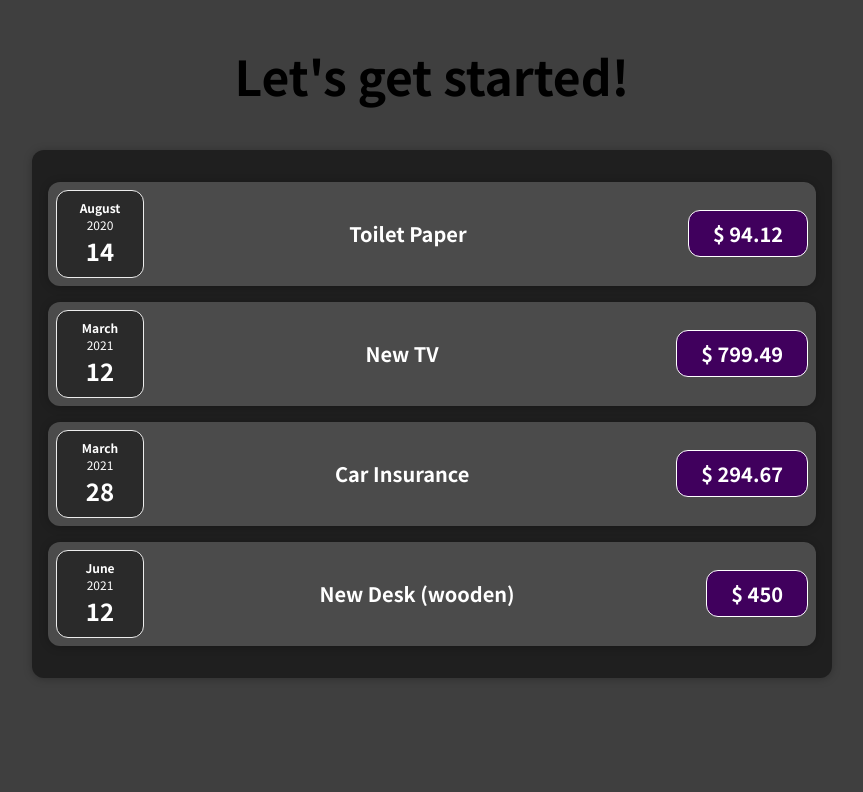
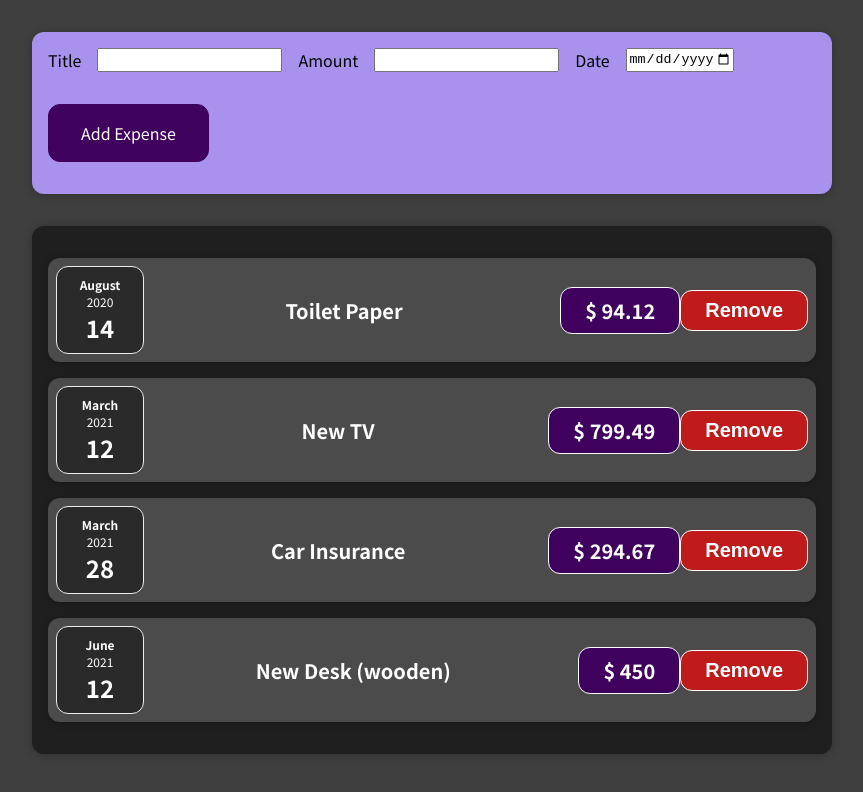
Before and after one commit to febin-99/React-App, a React (Create React App) app: page / in a window 1280 px wide. Shown: the top 792 px of the page, without its empty margins (208-1071 px from the left). Built offline with nearby package versions, Linux system fonts and the light colour scheme.

Commit message:
Second Module. Interactive addition of expenses added. Remove capability not added

```diff
--- a/src/App.js
+++ b/src/App.js
@@ -1,16 +1,30 @@
+import { useState } from 'react';
 import Expenses from './components/Expenses/Expenses';
+import NewExpense from './components/NewExpense/NewExpense';
 function App() {
+
   const expense = [
     { id: 'e1', title: 'Toilet Paper', amount: 94.12, date: new Date(2020, 7, 14)},
     { id: 'e2', title: 'New TV', amount: 799.49, date: new Date(2021, 2, 12)},
     { id: 'e3', title: 'Car Insurance', amount: 294.67, date: new Date(2021, 2, 28)},
     { id: 'e4', title: 'New Desk (wooden)', amount: 450, date: new Date(2021, 5, 12)}
   ];
+
+  const [newExpense, setNewExpense] = useState(expense);
+
+  const addExpenseHandler = newExpense => {
+    setNewExpense([...expense, newExpense]);
+  }
+
+  const deleteHandler = (id) => {
+    console.log(id);
+  };
+
   return (
     <div>
-      <h2>Let's get started!</h2>
+      <NewExpense onAddExpense = {addExpenseHandler} />
       <div>
-        <Expenses exp = {expense} />
+        <Expenses exp = {newExpense} onDelete = {deleteHandler} />
       </div>
 
     </div>
--- a/src/components/Expenses/ExpenseItem.css
+++ b/src/components/Expenses/ExpenseItem.css
@@ -36,6 +36,15 @@
   padding: 0.5rem;
   border-radius: 12px;
 }
+.expense-item__delete {
+  font-size: 1rem;
+  font-weight: bold;
+  color: white;
+  background-color: rgba(255, 0, 0, 0.644);
+  border: 1px solid white;
+  padding: 0.5rem;
+  border-radius: 12px;
+}
 
 @media (min-width: 580px) {
   .expense-item__description {
@@ -53,4 +62,8 @@
     font-size: 1.25rem;
     padding: 0.5rem 1.5rem;
   }
+  .expense-item__delete {
+    font-size: 1.25rem;
+    padding: 0.5rem 1.5rem;
+  }
 }
--- a/src/components/Expenses/ExpenseItem.js
+++ b/src/components/Expenses/ExpenseItem.js
@@ -1,10 +1,17 @@
 import './ExpenseItem.css';
 import ExpenseDate from './ExpenseDate';
 import Card from '../UI/Card';
+// import React, {useState} from 'react';
 
 
 function ExpenseItem(props) {
 
+  // const [title, setTitle] = useState(props.title);
+
+  const clickHandler = () => {
+    props.onRemove(props.id);
+  };
+  // console.log(props.id)
   return (
     <Card className="expense-item">
           <div>
@@ -14,6 +21,7 @@
         <h2>{props.title}</h2>
         <div className="expense-item__price">{'$ ' + props.amount}</div>
       </div>
+      <button className = 'expense-item__delete' onClick={clickHandler}>Remove</button>
     </Card>
   );
 }
--- a/src/components/Expenses/Expenses.css
+++ b/src/components/Expenses/Expenses.css
@@ -4,6 +4,4 @@
   margin: 2rem auto;
   width: 50rem;
   max-width: 95%;
-  border-radius: 12px;
-  box-shadow: 0 1px 8px rgba(0, 0, 0, 0.25);
 }
--- a/src/components/Expenses/Expenses.js
+++ b/src/components/Expenses/Expenses.js
@@ -5,10 +5,14 @@
 
 
 function Expenses (props) {
+    const removeHandler = id => {
+        props.onDelete(id);
+    }
     return (
         <Card className='expenses'>
             {props.exp.map(x => {
-                return <ExpenseItem title = {x.title} amount = {x.amount} date = {x.date} />
+                // console.log(x.id);
+                return <ExpenseItem title = {x.title} amount = {x.amount} date = {x.date} id = {x.id} onRemove = {removeHandler} />
             })}
         </Card>
     );
--- /dev/null
+++ b/src/components/NewExpense/ExpenseForm.css
@@ -0,0 +1,26 @@
+.new-expense__controls {
+  display: flex;
+  flex-wrap: wrap;
+  gap: 1rem;
+  margin-bottom: 1rem;
+  text-align: left;
+}
+
+.new-expense__control label {
+  font-weight: bold;
+  margin-bottom: 0.5rem;
+  display: block;
+}
+
+.new-expense__control input {
+  font: inherit;
+  padding: 0.5rem;
+  border-radius: 6px;
+  border: 1px solid #ccc;
+  width: 20rem;
+  max-width: 100%;
+}
+
+.new-expense__actions {
+  text-align: right;
+}
--- /dev/null
+++ b/src/components/NewExpense/ExpenseForm.js
@@ -0,0 +1,56 @@
+import './ExpenseForm.css';
+import { useState } from 'react';
+
+const ExpenseForm = (props) => {
+    const [enteredTitle, setEnteredTitle] = useState('');
+    const [enteredAmount, setEnteredAmount] = useState('');
+    const [enteredDate, setEnteredDate] = useState('');
+
+    const titleChangeHandler = (event) => {
+        setEnteredTitle(event.target.value);
+    };
+
+    const amountChangeHandler = (event) => {
+        setEnteredAmount(event.target.value);
+    };
+
+    const dateChangeHandler = (event) => {
+        setEnteredDate(event.target.value);
+    };
+
+    const submitHandler = (event) => {
+        event.preventDefault();
+        const expenseData = {
+            title: enteredTitle,
+            amount: enteredAmount,
+            date: new Date(enteredDate)
+        }
+        props.onSaveExpenseData(expenseData);
+        setEnteredAmount('');
+        setEnteredDate('');
+        setEnteredTitle('');
+    };
+    return (
+        <form onSubmit = {submitHandler}>
+            <div className = 'new-expense__controls'>
+                <div className = 'new-expense__controls'>
+                    <label>Title</label>
+                    <input type = 'text' value = {enteredTitle} onChange = {titleChangeHandler} />
+                </div>
+                <div className = 'new-expense__controls'>
+                    <label>Amount</label>
+                    <input type = 'number' min = '0.01' step = '0.01' value = {enteredAmount} onChange = {amountChangeHandler} />
+                </div>
+                <div className = 'new-expense__controls'>
+                    <label>Date</label>
+                    <input type = 'date' min = '2019-01-01' max = '2022-12-31' value = {enteredDate} onChange = {dateChangeHandler} />
+                </div>
+                <div className = 'new-expense__actions'>
+                    <button type = 'submit'>Add Expense</button>
+                </div>
+            </div>
+        </form>
+    )
+}
+
+export default ExpenseForm;
--- /dev/null
+++ b/src/components/NewExpense/NewExpense.css
@@ -0,0 +1,38 @@
+.new-expense {
+  background-color: #a892ee;
+  padding: 1rem;
+  margin: 2rem auto;
+  width: 50rem;
+  max-width: 95%;
+  border-radius: 12px;
+  text-align: center;
+  box-shadow: 0 1px 8px rgba(0, 0, 0, 0.25);
+}
+
+.new-expense button {
+  font: inherit;
+  cursor: pointer;
+  padding: 1rem 2rem;
+  border: 1px solid #40005d;
+  background-color: #40005d;
+  color: white;
+  border-radius: 12px;
+  margin-right: 1rem;
+}
+
+.new-expense button:hover,
+.new-expense button:active {
+  background-color: #510674;
+  border-color: #510674;
+}
+
+.new-expense button.alternative {
+  color: #220131;
+  border-color: transparent;
+  background-color: transparent;
+}
+
+.new-expense button.alternative:hover,
+.new-expense button.alternative:active {
+  background-color: #ddb3f8;
+}
--- /dev/null
+++ b/src/components/NewExpense/NewExpense.js
@@ -0,0 +1,19 @@
+import ExpenseForm from './ExpenseForm';
+import './NewExpense.css';
+
+const NewExpense = (props) => {
+    const saveExpenseDataHandler = (enteredExpenseData) => {
+        const expenseData = {
+            ...enteredExpenseData,
+            id: Math.random.toString()
+        };
+        props.onAddExpense(expenseData);
+    };
+    return(
+        <div className = 'new-expense'>
+            <ExpenseForm onSaveExpenseData = {saveExpenseDataHandler}/>
+        </div>
+    );
+}
+
+export default NewExpense;
```
Also changed, not shown: 1 other file (tests, documents, lock files or other folders).
